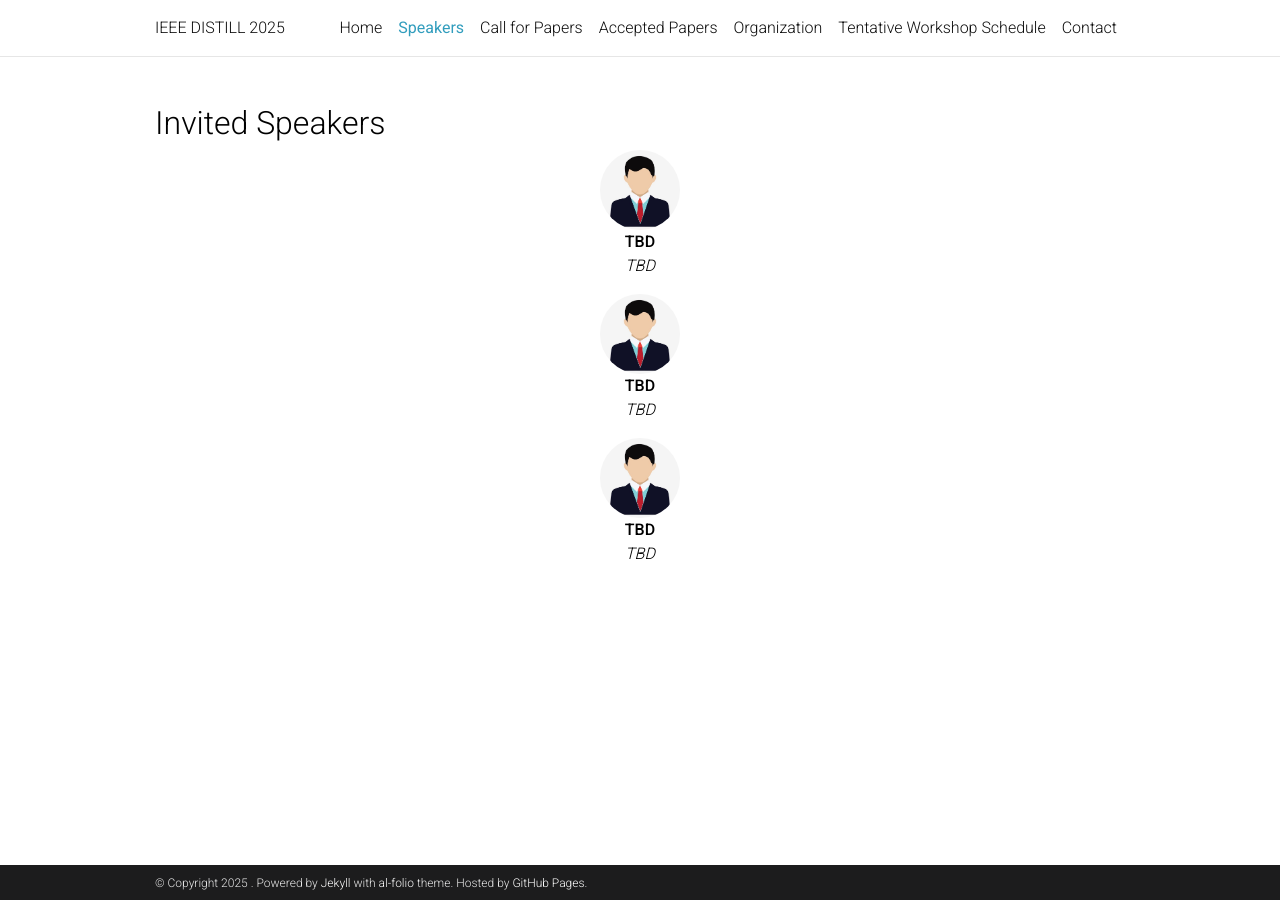
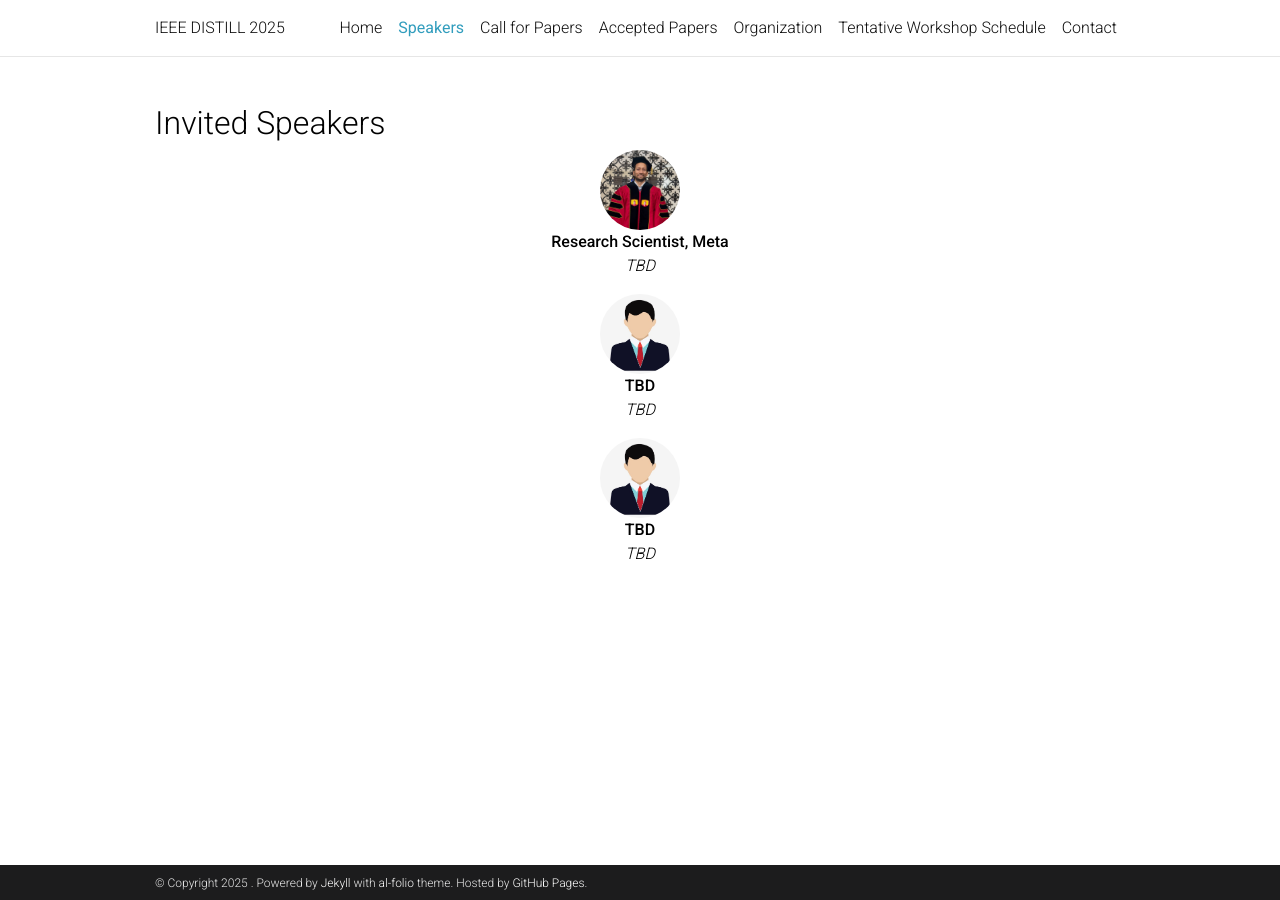
Before and after one commit to ieeedistill/ieeedistill.github.io, a Jekyll site: the page built from _pages/speakers.md, in a window 1280 px wide. Built offline with Jekyll 4.4.1, drawn with Linux system fonts in a browser that asks for light colours; comment, search, counter and statistics services are not loaded; a style sheet for code colours, icons or effects is not loaded.

Commit message:
Update speakers.md

```diff
--- a/_pages/speakers.md
+++ b/_pages/speakers.md
@@ -13,12 +13,12 @@ nav_order: 2
   <!-- Placeholder Speaker 1 -->
   <div class="team-member" style="text-align:center;">
     <img
-      src="{{ '/assets/img/speakers/speaker.png' | relative_url }}"
-      alt="TBD"
+      src="{{ '/assets/img/speakers/sayem.jpg' | relative_url }}"
+      alt="Sayem Mohammad Imtiaz"
       style="width:80px; height:80px; object-fit:cover; border-radius:50%;"
     />
     <p>
-      <strong>TBD</strong><br>
+      <strong>Research Scientist, Meta</strong><br>
       <em>TBD</em>
     </p>
   </div>
```
